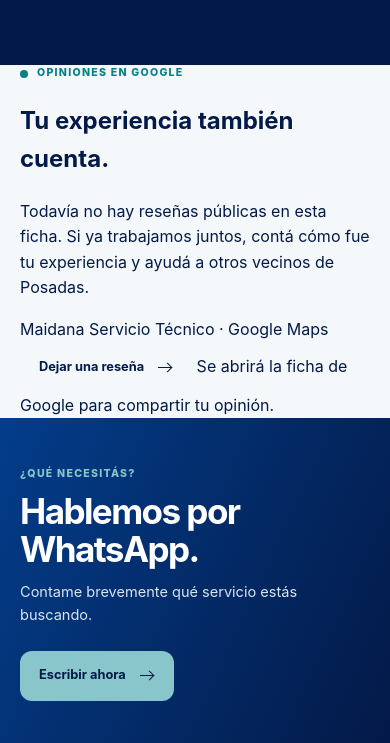
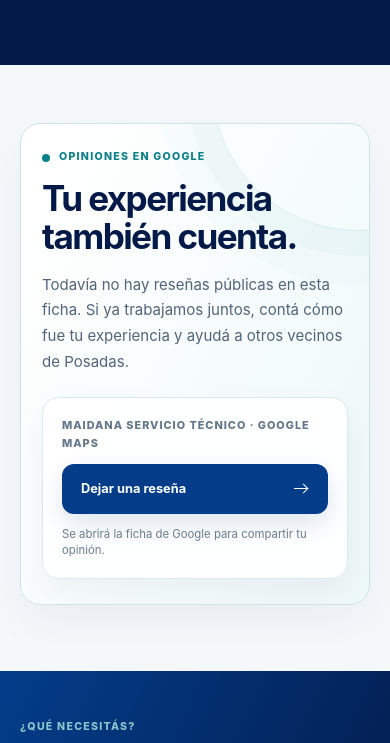
Before and after one commit to TuWebEnTresDias/servicio-tecnico, a plain HTML site: page index.html in a window 390 px wide. Shown: the part 3834-4577 px from the top of the page. Drawn offline with Linux system fonts and the light colour scheme.

Commit message:
Diseñar sección de reseñas para desktop y mobile

```diff
--- a/style.css
+++ b/style.css
@@ -171,3 +171,25 @@ button:focus-visible,a:focus-visible,summary:focus-visible{outline:3px solid var
 @media (prefers-reduced-motion:reduce){
   *,*::before,*::after{scroll-behavior:auto!important;animation-duration:.01ms!important;animation-iteration-count:1!important;transition-duration:.01ms!important}
 }
+
+/* Google reviews invitation */
+.reviews-section{padding-top:clamp(62px,8vw,98px);padding-bottom:clamp(66px,8vw,100px)}
+.reviews-card{position:relative;display:grid;grid-template-columns:minmax(0,1.2fr) minmax(280px,.8fr);align-items:center;gap:clamp(28px,6vw,76px);padding:clamp(26px,5vw,56px);overflow:hidden;border:1px solid #cfe2e5;border-radius:24px;background:linear-gradient(118deg,#fff 8%,#edf8f8 100%);box-shadow:0 18px 48px #0319470b}
+.reviews-card::after{position:absolute;top:-120px;right:-62px;width:290px;height:290px;border:1px solid #89c6cb45;border-radius:50%;box-shadow:0 0 0 25px #89c6cb12,0 0 0 54px #89c6cb0b;content:"";pointer-events:none}
+.reviews-copy,.reviews-action{position:relative;z-index:1}
+.reviews-copy .eyebrow{margin-bottom:14px}
+.reviews-copy h2{max-width:600px;margin:0;color:var(--navy);font-size:clamp(2.25rem,4.2vw,3.55rem);font-weight:740;letter-spacing:-.045em;line-height:1.08}
+.reviews-description{max-width:590px;margin:16px 0 0;color:var(--muted);font-size:.94rem;line-height:1.7}
+.reviews-action{display:flex;flex-direction:column;align-items:flex-start;gap:13px;padding:23px;border:1px solid #dce8ec;border-radius:18px;background:#ffffffed;box-shadow:0 12px 32px #0319470c}
+.reviews-brand{color:#63768a;font-size:.68rem;font-weight:800;letter-spacing:.09em;text-transform:uppercase}
+.button-review{background:var(--blue);color:#fff;box-shadow:0 10px 24px #033d8a22}
+.button-review:hover{background:var(--navy);box-shadow:0 12px 26px #03194726}
+.reviews-note{color:#6b7c8d;font-size:.71rem;line-height:1.45}
+@media (max-width:760px){
+  .reviews-section{padding-top:58px;padding-bottom:66px}
+  .reviews-card{grid-template-columns:1fr;gap:23px;padding:25px 21px;border-radius:20px}
+  .reviews-copy h2{font-size:clamp(2.1rem,9vw,3.1rem)}
+  .reviews-action{gap:12px;padding:19px;border-radius:16px}
+  .button-review{width:100%;justify-content:space-between}
+  .reviews-card::after{top:-185px;right:-135px}
+}
```
